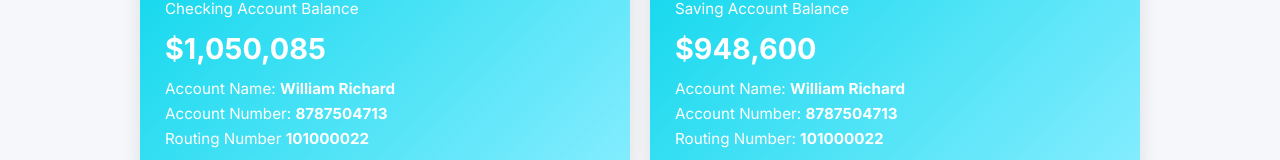
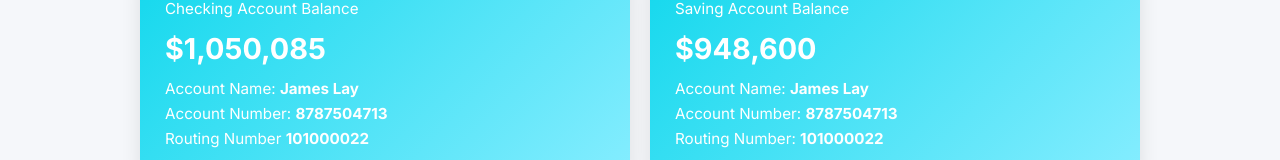
Before and after one commit to JamesHD001/South-Bank, a plain HTML site: page bank/dashboard.html in a window 1280 px wide. Shown: the part 291-451 px from the top of the page. Drawn offline with nearby package versions, Linux system fonts and the light colour scheme; sample sign-in values are in the browser's storage.

Commit message:
Update account name in balance cards to reflect new user information

```diff
--- a/bank/dashboard.html
+++ b/bank/dashboard.html
@@ -384,7 +384,7 @@
     <div class="balance-card">
       <p>Checking Account Balance</p>
       <h1>$1,050,085</h1>
-      <p>Account Name: <strong>William Richard</strong></p>
+      <p>Account Name: <strong>James Lay</strong></p>
       <p>Account Number: <strong>8787504713</strong></p>
       <p>Routing Number <strong>101000022</strong></p>
     </div>
@@ -392,7 +392,7 @@
     <div class="balance-card">
       <p>Saving Account Balance</p>
       <h1>$948,600</h1>
-      <p>Account Name: <strong>William Richard</strong></p>
+      <p>Account Name: <strong>James Lay</strong></p>
       <p>Account Number: <strong>8787504713</strong></p>
       <p>Routing Number: <strong>101000022</strong></p>
     </div>
```
